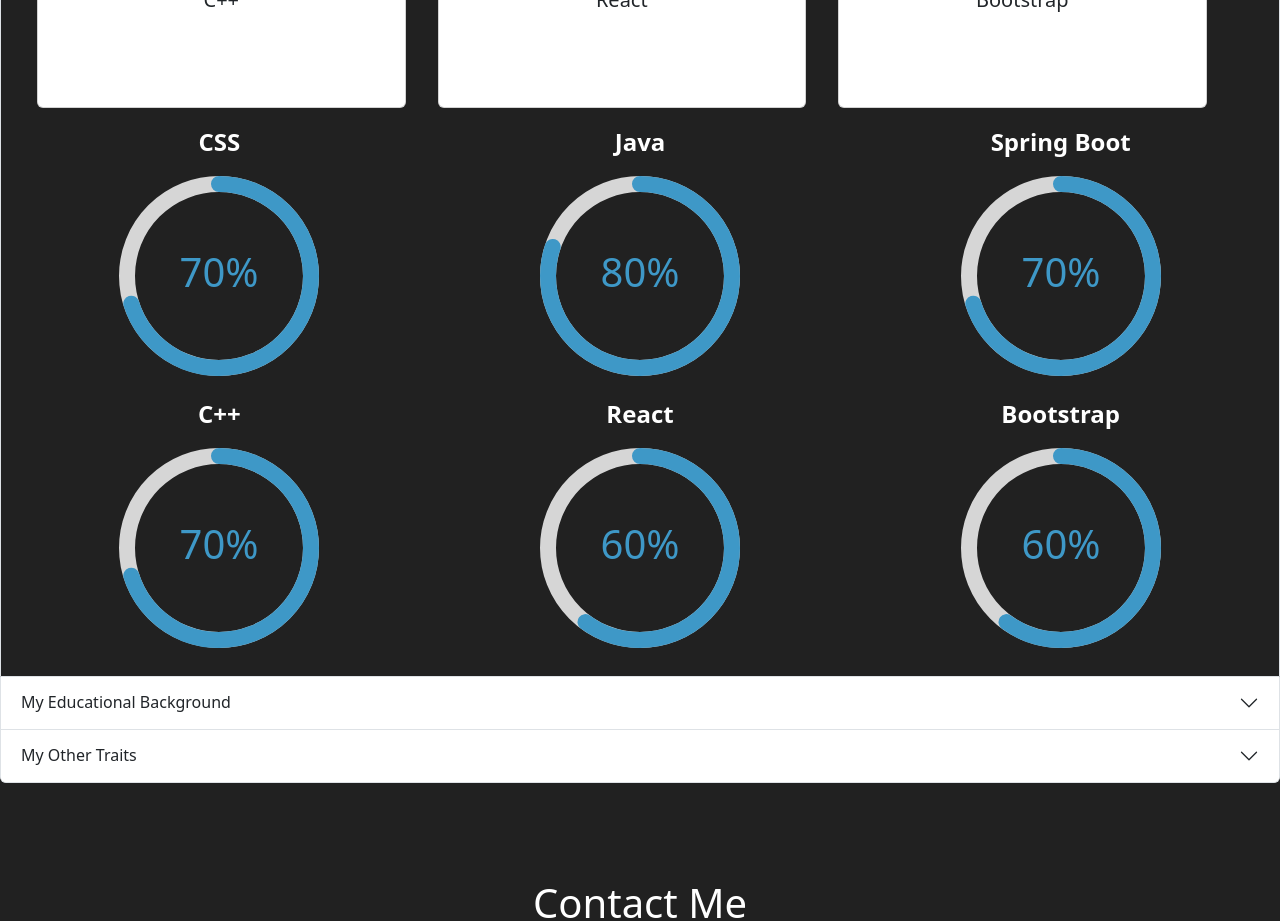
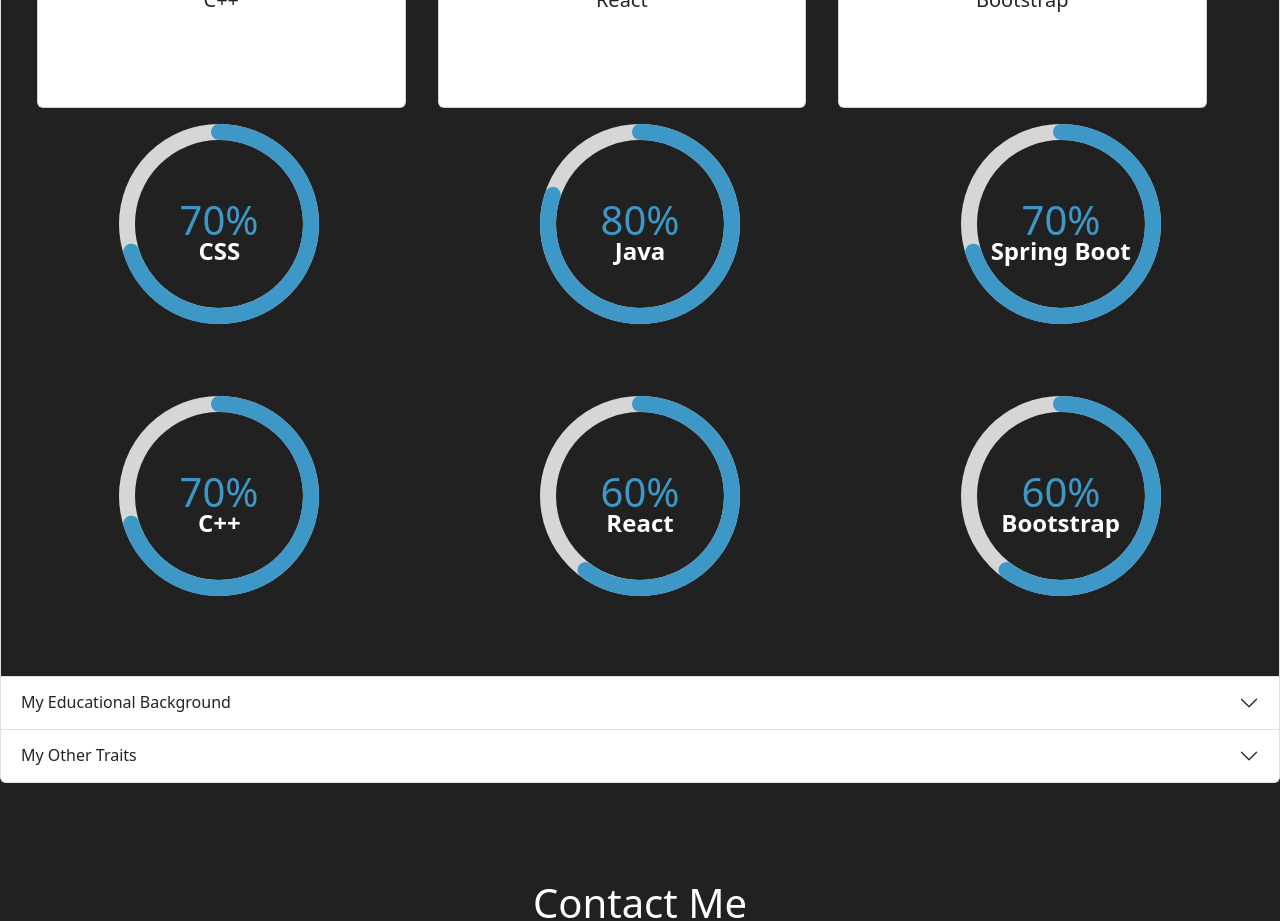
Before and after one commit to jeromeregalado/Regalado_Portfolio, a React (Create React App) app: page / in a window 1280 px wide. Shown: the part 1520-2441 px from the top of the page. Built offline with nearby package versions, Linux system fonts and the light colour scheme.

Commit message:
replaced gauge bars with progress bar with children

```diff
--- a/src/App.css
+++ b/src/App.css
@@ -197,3 +197,8 @@
   min-height: 100vh;
   max-height: 100vh;
 }
+
+.paddingforGaugeTitle
+{
+  padding-top: 70px;
+}
--- a/src/App.js
+++ b/src/App.js
@@ -6,13 +6,10 @@
 import AccordionAboutMe from './Components/AccordionAboutMe';
 import ContactMeForm from './Components/ContactMeForm';
 
-
-
 function App()
 {
   return (
     <div className="App">
-
 
         <NavBar/>
 
--- a/src/Components/AccordionComponents/GaugeBars.js
+++ b/src/Components/AccordionComponents/GaugeBars.js
@@ -1,5 +1,5 @@
 import React from "react";
-import { CircularProgressbar} from "react-circular-progressbar";
+import { CircularProgressbarWithChildren} from "react-circular-progressbar";
 import { Row, Col } from "react-bootstrap";
 
 const nowCSS = 70;
@@ -17,22 +17,19 @@
     <Row>
     <Col>
     <div style={{ width: 200, height: 200,}}>
-    <p className='gaugeTitle'>CSS</p>
-    <CircularProgressbar value={nowCSS} text={`${nowCSS}%`} />
+    <CircularProgressbarWithChildren value={nowCSS} text={`${nowCSS}%`}><p className="paddingforGaugeTitle gaugeTitle">CSS</p></CircularProgressbarWithChildren>
     </div>
     </Col>
 
     <Col>
     <div style={{ width: 200, height: 200,}}>
-    <p className='gaugeTitle'>Java</p>
-    <CircularProgressbar value={nowJava} text={`${nowJava}%`} />
+    <CircularProgressbarWithChildren value={nowJava} text={`${nowJava}%`}><p className="paddingforGaugeTitle gaugeTitle">Java</p></CircularProgressbarWithChildren>
     </div>
     </Col>
 
     <Col>
     <div style={{ width: 200, height: 200,}}>
-    <p className='gaugeTitle'>Spring Boot</p>
-    <CircularProgressbar value={nowSpringBoot} text={`${nowSpringBoot}%`} />
+    <CircularProgressbarWithChildren value={nowSpringBoot} text={`${nowSpringBoot}%`}><p className="paddingforGaugeTitle gaugeTitle">Spring Boot</p></CircularProgressbarWithChildren>
     </div>
     </Col>
     </Row>
@@ -40,22 +37,19 @@
     <Row>
     <Col>
     <div style={{ width: 200, height: 200,}}>
-    <p className='gaugeTitle'>C++</p>
-    <CircularProgressbar value={nowCPlusPlus} text={`${nowCPlusPlus}%`} />
+    <CircularProgressbarWithChildren value={nowCPlusPlus} text={`${nowCPlusPlus}%`}><p className="paddingforGaugeTitle gaugeTitle">C++</p></CircularProgressbarWithChildren>
     </div>
     </Col>
 
     <Col>
     <div style={{ width: 200, height: 200,}}>
-    <p className='gaugeTitle'>React</p>
-    <CircularProgressbar value={nowReact} text={`${nowReact}%`} />
+    <CircularProgressbarWithChildren value={nowReact} text={`${nowReact}%`}><p className="paddingforGaugeTitle gaugeTitle">React</p></CircularProgressbarWithChildren>
     </div>
     </Col>
 
     <Col>
     <div style={{ width: 200, height: 200,}}>
-      <p className='gaugeTitle'>Bootstrap</p>
-      <CircularProgressbar value={nowBootstrap} text={`${nowBootstrap}%`} />
+      <CircularProgressbarWithChildren value={nowBootstrap} text={`${nowBootstrap}%`}><p className="paddingforGaugeTitle gaugeTitle">Bootstrap</p></CircularProgressbarWithChildren>
     </div>
     </Col>
     </Row>
```
